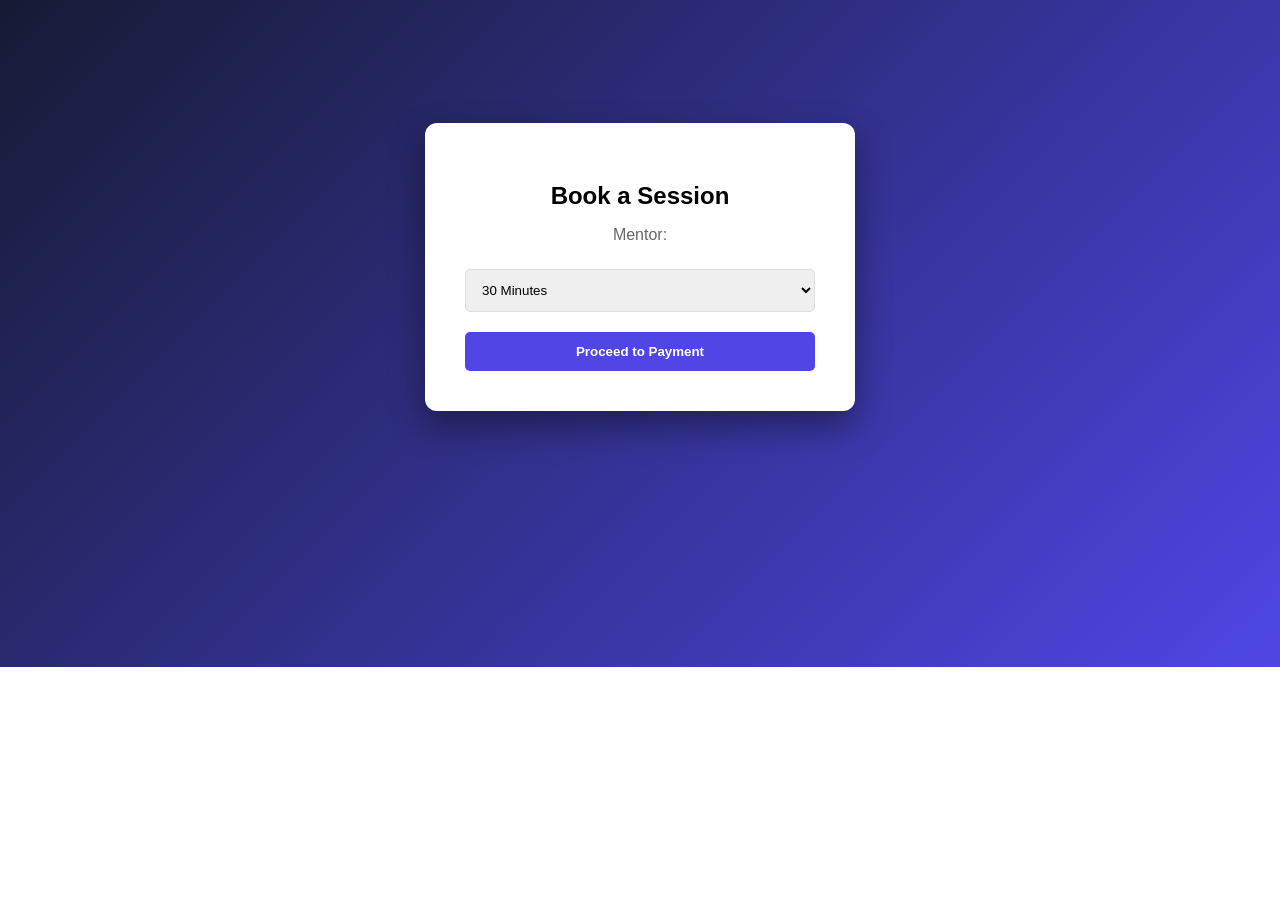
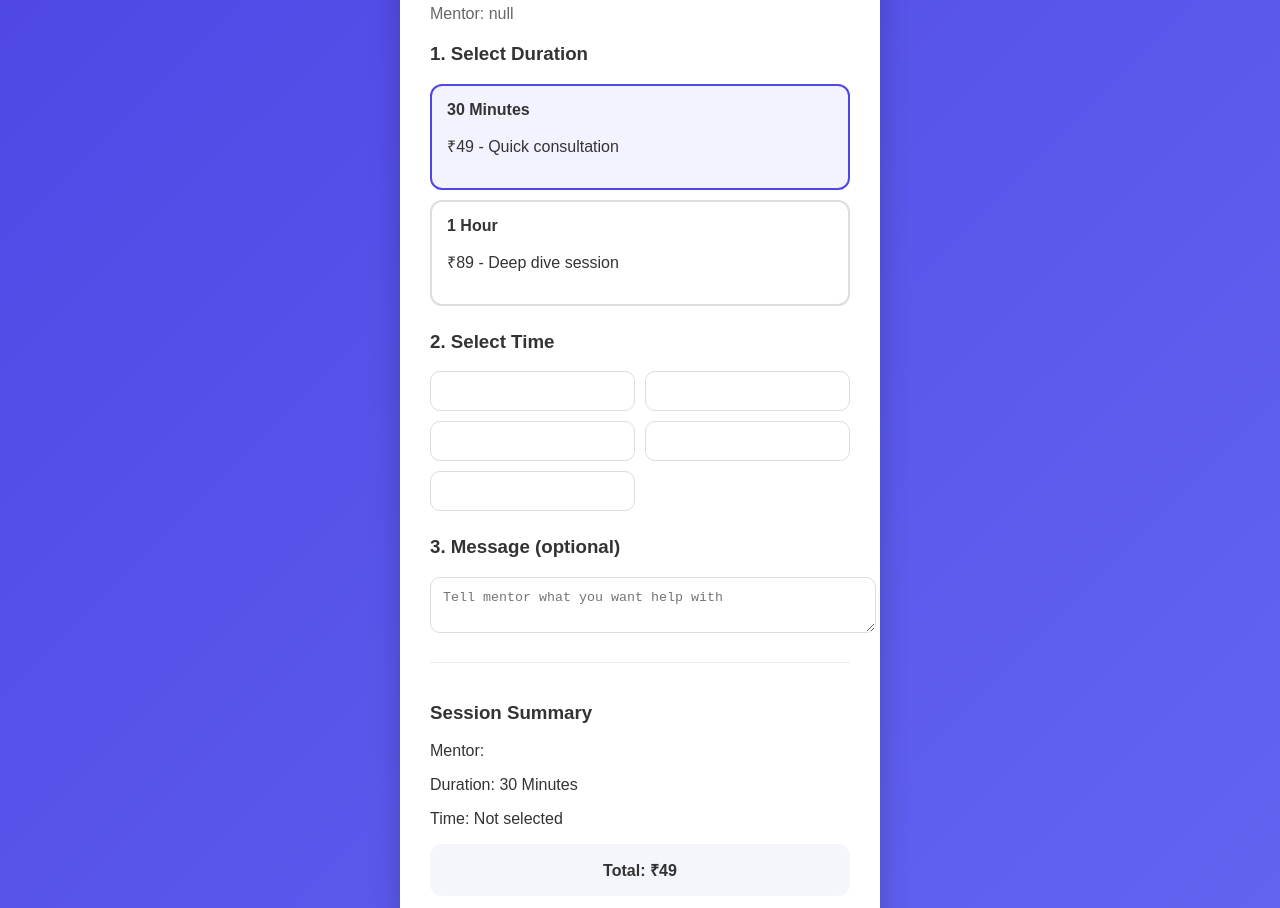
Before and after one commit to amitjetwani74-prog/mentor-connect, a website: page public/booking.html in a window 1280 px wide. Shown: the part 133-1041 px from the top of the page. Before the commit the page ends 800 px from the top, so only its background shows below. Drawn offline with Linux system fonts and the light colour scheme.

Commit message:
modern booking UI with dynamic mentor

```diff
--- a/public/booking.html
+++ b/public/booking.html
@@ -1,61 +1,138 @@
 <!DOCTYPE html>
 <html>
+<head>
 
-<head>
-<title>Book Session</title>
+<title>Book a Session</title>
 <link rel="stylesheet" href="css/booking.css">
+
 </head>
 
 <body>
 
-<div class="booking-container">
+<div class="booking-page">
 
 <h2>Book a Session</h2>
 
-<p class="mentor">
-Mentor: <span id="mentor"></span>
-</p>
+<p class="mentor-name" id="mentorName"></p>
 
-<select id="duration">
+<div class="card">
 
-<option value="49">30 Minutes</option>
-<option value="89">1 Hour</option>
+<h3>1. Select Duration</h3>
 
-</select>
+<div class="duration active" onclick="selectDuration('30 Minutes',49,this)">
+<strong>30 Minutes</strong>
+<p>₹49 - Quick consultation</p>
+</div>
+
+<div class="duration" onclick="selectDuration('1 Hour',89,this)">
+<strong>1 Hour</strong>
+<p>₹89 - Deep dive session</p>
+</div>
+
+</div>
+
+
+<div class="card">
+
+<h3>2. Select Time</h3>
+
+<div class="time-grid">
+
+<button onclick="selectTime('09:00 AM')">09:00 AM</button>
+<button onclick="selectTime('10:30 AM')">10:30 AM</button>
+<button onclick="selectTime('11:00 AM')">11:00 AM</button>
+<button onclick="selectTime('02:00 PM')">02:00 PM</button>
+<button onclick="selectTime('04:30 PM')">04:30 PM</button>
+
+</div>
+
+</div>
+
+
+<div class="card">
+
+<h3>3. Message (optional)</h3>
+
+<textarea placeholder="Tell mentor what you want help with"></textarea>
+
+</div>
+
+
+<div class="summary">
+
+<h3>Session Summary</h3>
+
+<p>Mentor: <span id="summaryMentor"></span></p>
+<p>Duration: <span id="summaryDuration">30 Minutes</span></p>
+<p>Time: <span id="summaryTime">Not selected</span></p>
+
+<div class="price-box">
+Total: ₹<span id="summaryPrice">49</span>
+</div>
 
 <button onclick="goToPayment()">
-Proceed to Payment
+Confirm & Pay
 </button>
 
 </div>
 
 
+</div>
+
+
+
 <script>
-
-window.onload = function(){
 
 let mentor = localStorage.getItem("mentorName")
 
-document.getElementById("mentor").innerText = mentor
+document.getElementById("mentorName").innerText = "Mentor: " + mentor
+document.getElementById("summaryMentor").innerText = mentor
+
+
+let duration = "30 Minutes"
+let price = 49
+let time = ""
+
+
+function selectDuration(d,p,el){
+
+duration = d
+price = p
+
+document.querySelectorAll(".duration").forEach(d=>{
+d.classList.remove("active")
+})
+
+el.classList.add("active")
+
+document.getElementById("summaryDuration").innerText = duration
+document.getElementById("summaryPrice").innerText = price
+
+}
+
+
+function selectTime(t){
+
+time = t
+
+document.getElementById("summaryTime").innerText = t
 
 }
 
 
 function goToPayment(){
 
-let select = document.getElementById("duration")
+localStorage.setItem("mentorName", mentor)
+localStorage.setItem("duration", duration)
+localStorage.setItem("price", price)
+localStorage.setItem("time", time)
 
-let price = select.value
-let duration = select.options[select.selectedIndex].text
-
-localStorage.setItem("price", price)
-localStorage.setItem("duration", duration)
-
-window.location.href = "payment.html"
+window.location.href="payment.html"
 
 }
 
 </script>
 
+
 </body>
 </html>
--- a/public/css/booking.css
+++ b/public/css/booking.css
@@ -1,84 +1,86 @@
 body{
-
+font-family:Arial;
 margin:0;
-font-family:Arial;
-
-height:100vh;
-
+background:linear-gradient(135deg,#4f46e5,#6366f1);
 display:flex;
 justify-content:center;
-align-items:center;
-
-background:linear-gradient(135deg,#111827,#4f46e5);
-
+padding:40px;
+color:#333;
 }
 
-/* CARD */
-
-.booking-container{
-
+.booking-page{
+width:420px;
 background:white;
-padding:40px;
-
-border-radius:12px;
-
-width:350px;
-
-text-align:center;
-
-box-shadow:0 15px 35px rgba(0,0,0,0.4);
-
+border-radius:20px;
+padding:30px;
+box-shadow:0 10px 30px rgba(0,0,0,0.2);
 }
 
-h2{
-
-margin-bottom:10px;
-
+.mentor-name{
+color:#666;
+margin-bottom:20px;
 }
 
-.mentor{
-
-color:#666;
+.card{
 margin-bottom:25px;
-
 }
 
-/* SELECT */
+.duration{
+border:2px solid #ddd;
+padding:15px;
+border-radius:12px;
+margin-top:10px;
+cursor:pointer;
+}
 
-select{
+.duration.active{
+border-color:#4f46e5;
+background:#f3f2ff;
+}
 
+.time-grid{
+display:grid;
+grid-template-columns:repeat(2,1fr);
+gap:10px;
+margin-top:10px;
+}
+
+.time-grid button{
+padding:10px;
+border-radius:10px;
+border:1px solid #ddd;
+cursor:pointer;
+background:white;
+}
+
+textarea{
 width:100%;
 padding:12px;
-
-border-radius:5px;
+border-radius:10px;
 border:1px solid #ddd;
-
-margin-bottom:20px;
-
 }
 
-/* BUTTON */
+.summary{
+border-top:1px solid #eee;
+padding-top:20px;
+}
+
+.price-box{
+background:#f4f6fb;
+padding:15px;
+border-radius:12px;
+font-weight:bold;
+margin:15px 0;
+text-align:center;
+}
 
 button{
-
 width:100%;
-padding:12px;
-
+padding:14px;
+border:none;
 background:#4f46e5;
 color:white;
-
-border:none;
-
-border-radius:5px;
-
-font-weight:bold;
-
+border-radius:25px;
+font-size:16px;
 cursor:pointer;
-
 }
-
-button:hover{
-
-background:#4338ca;
-
-}
```
